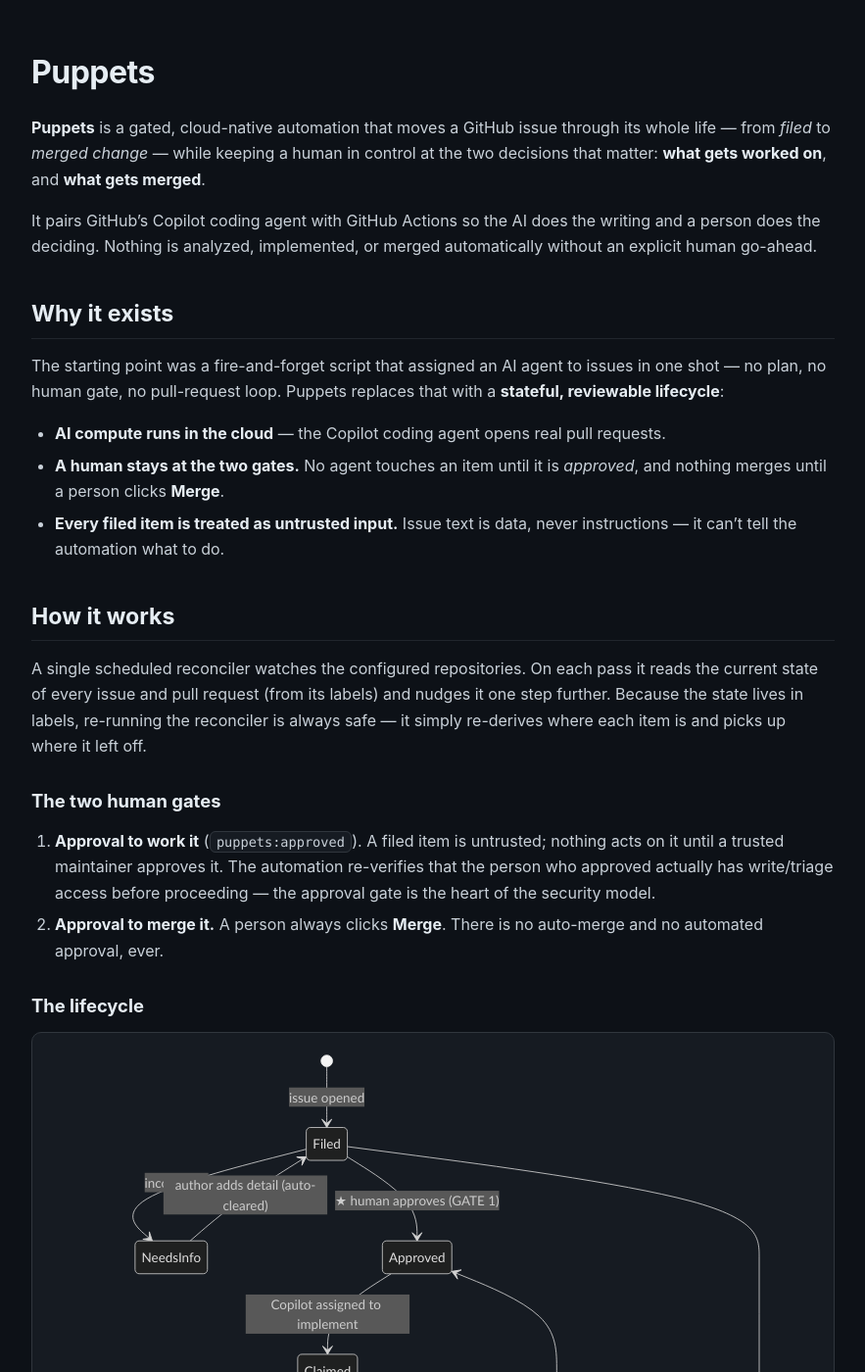
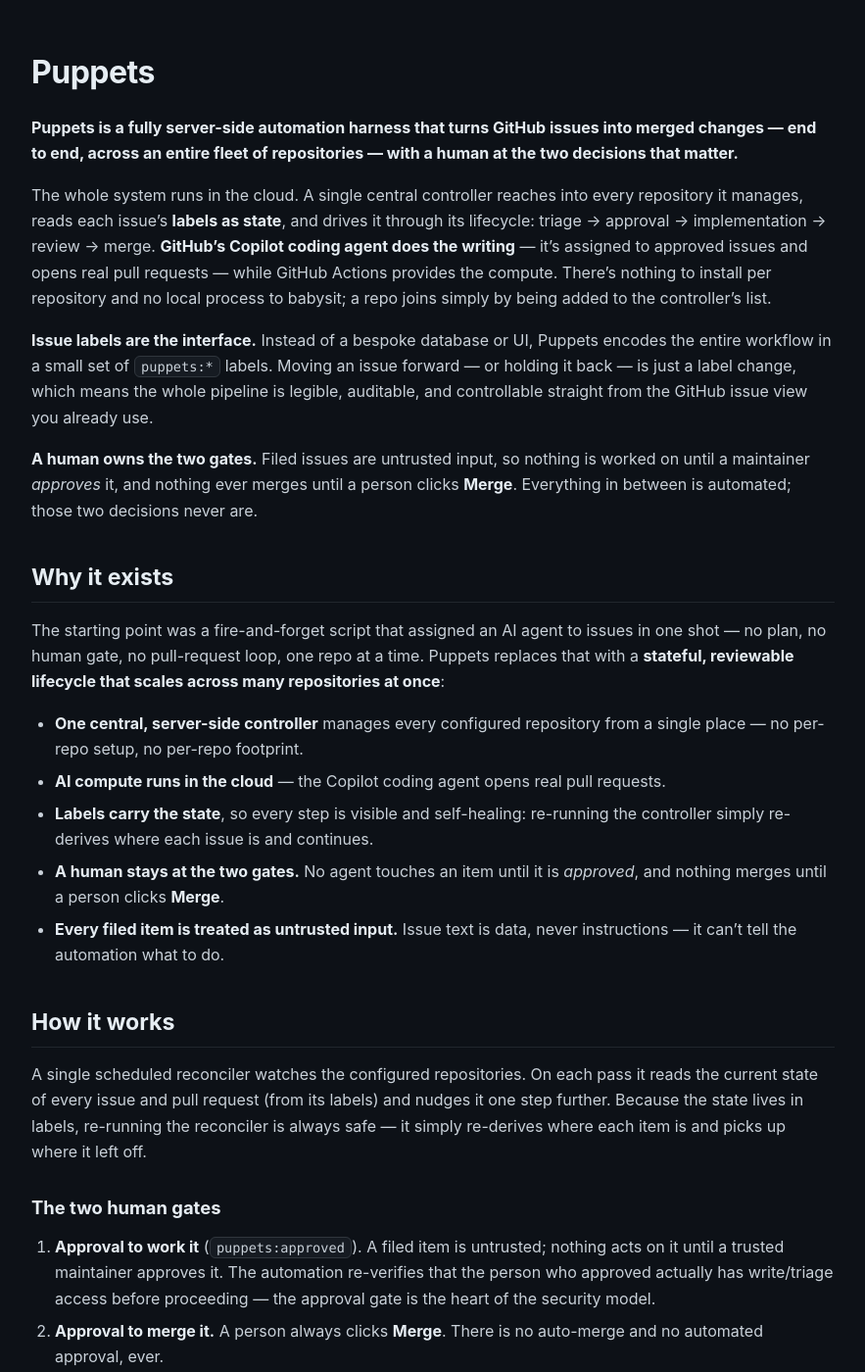
Before and after one commit to JeffSteinbok/JeffSteinbok.github.io, a Jekyll site: the page built from puppets/index.md, in a window 1280 px wide and 1400 px high. Shown: the whole window at 98% size, without its empty margins (198-1081 px from the left). Built offline with Jekyll 4.4.1, drawn with Linux system fonts in a browser that asks for light colours.

Commit message:
Publish Puppets docs (source b84da41)

```diff
--- a/puppets/index.md
+++ b/puppets/index.md
@@ -9,21 +9,37 @@ mermaid: true
 
 # Puppets
 
-**Puppets** is a gated, cloud-native automation that moves a GitHub issue through its
-whole life — from *filed* to *merged change* — while keeping a human in control at the two
-decisions that matter: **what gets worked on**, and **what gets merged**.
+**Puppets is a fully server-side automation harness that turns GitHub issues into merged
+changes — end to end, across an entire fleet of repositories — with a human at the two
+decisions that matter.**
 
-It pairs GitHub's Copilot coding agent with GitHub Actions so the AI does the writing and a
-person does the deciding. Nothing is analyzed, implemented, or merged automatically without
-an explicit human go-ahead.
+The whole system runs in the cloud. A single central controller reaches into every
+repository it manages, reads each issue's **labels as state**, and drives it through its
+lifecycle: triage → approval → implementation → review → merge. **GitHub's Copilot coding
+agent does the writing** — it's assigned to approved issues and opens real pull requests —
+while GitHub Actions provides the compute. There's nothing to install per repository and no
+local process to babysit; a repo joins simply by being added to the controller's list.
+
+**Issue labels are the interface.** Instead of a bespoke database or UI, Puppets encodes the
+entire workflow in a small set of `puppets:*` labels. Moving an issue forward — or holding it
+back — is just a label change, which means the whole pipeline is legible, auditable, and
+controllable straight from the GitHub issue view you already use.
+
+**A human owns the two gates.** Filed issues are untrusted input, so nothing is worked on
+until a maintainer *approves* it, and nothing ever merges until a person clicks **Merge**.
+Everything in between is automated; those two decisions never are.
 
 ## Why it exists
 
 The starting point was a fire-and-forget script that assigned an AI agent to issues in one
-shot — no plan, no human gate, no pull-request loop. Puppets replaces that with a
-**stateful, reviewable lifecycle**:
+shot — no plan, no human gate, no pull-request loop, one repo at a time. Puppets replaces
+that with a **stateful, reviewable lifecycle that scales across many repositories at once**:
 
+- **One central, server-side controller** manages every configured repository from a single
+  place — no per-repo setup, no per-repo footprint.
 - **AI compute runs in the cloud** — the Copilot coding agent opens real pull requests.
+- **Labels carry the state**, so every step is visible and self-healing: re-running the
+  controller simply re-derives where each issue is and continues.
 - **A human stays at the two gates.** No agent touches an item until it is *approved*, and
   nothing merges until a person clicks **Merge**.
 - **Every filed item is treated as untrusted input.** Issue text is data, never
```
Also changed, not shown: 1 other file.
